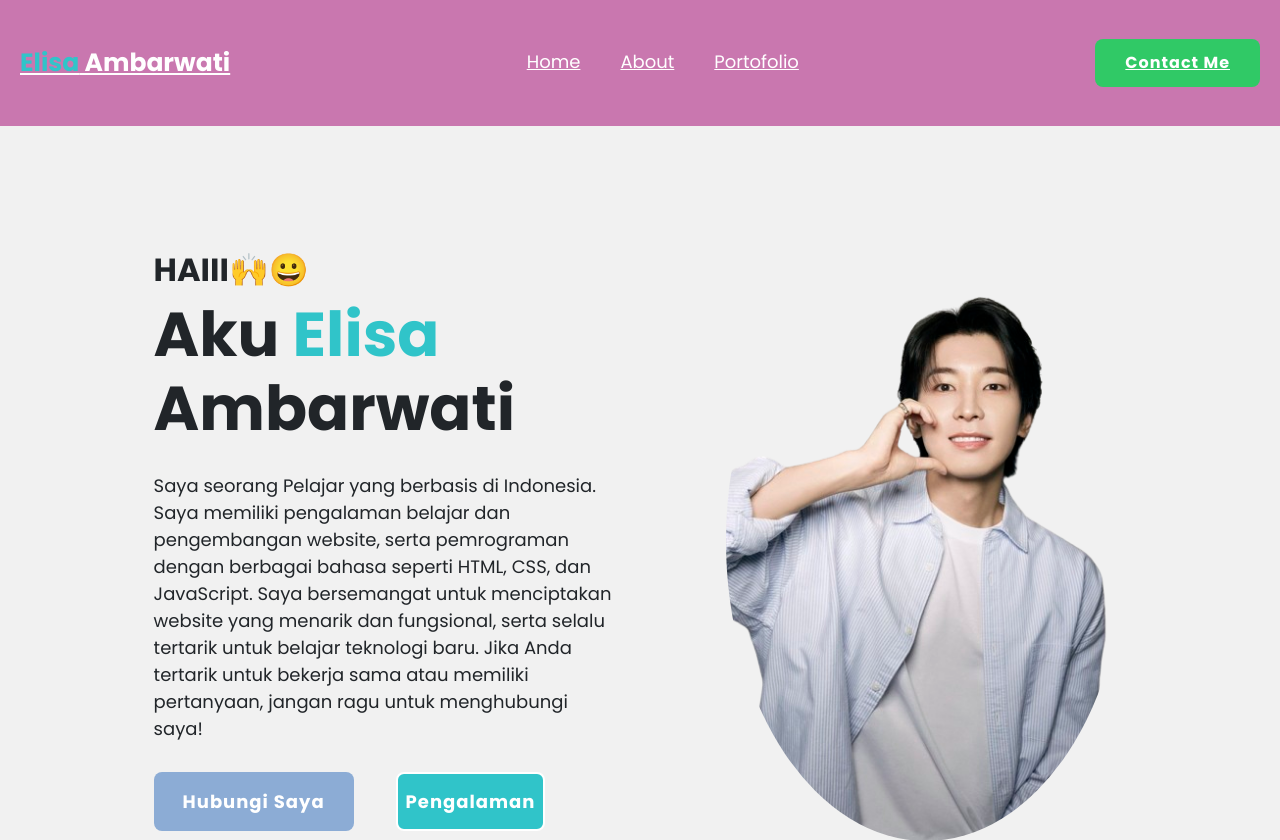
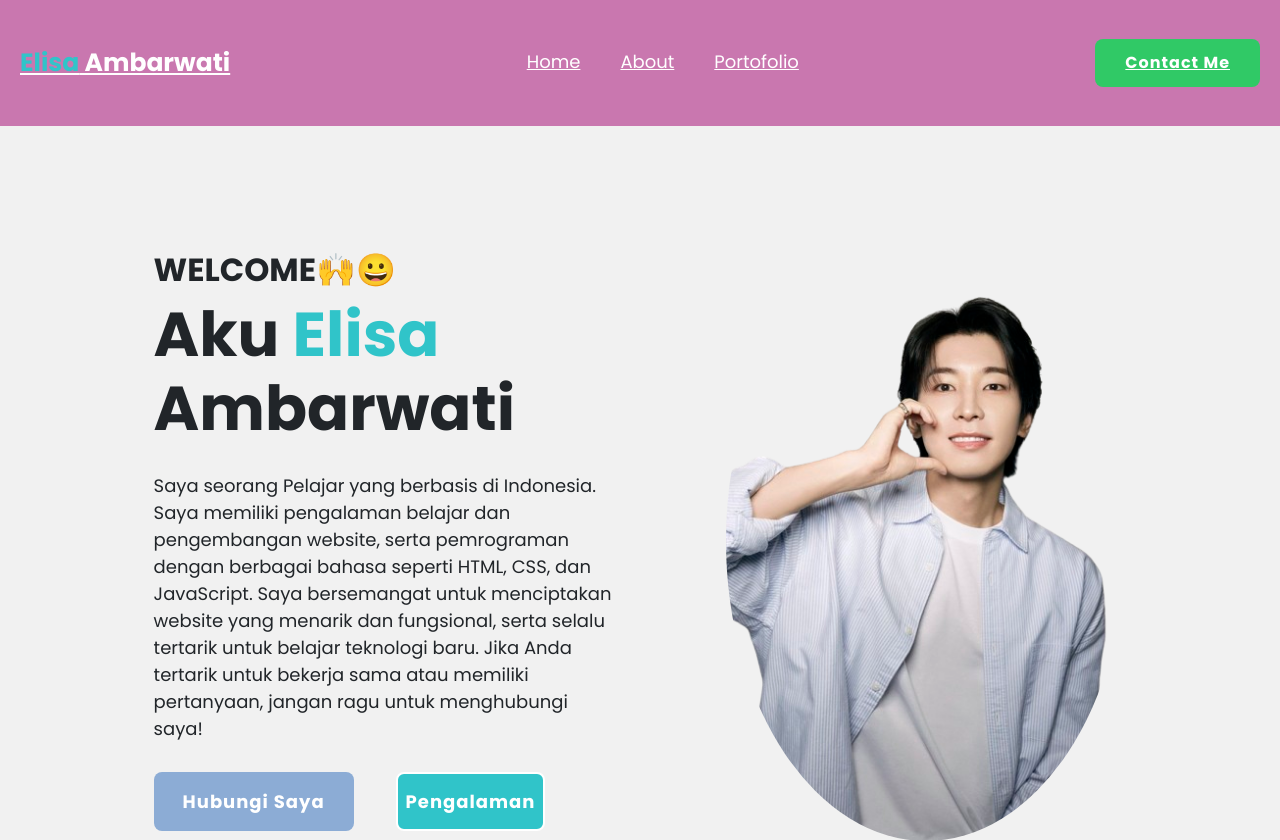
Before and after one commit to dinonara111/belajar-web, a plain HTML site: page index.html in a window 1280 px wide. Shown: the top 840 px of the page. Drawn offline with nearby package versions, Linux system fonts and the light colour scheme.

Commit message:
ganti welcome

```diff
--- a/index.html
+++ b/index.html
@@ -23,7 +23,7 @@
 
     <section class="home" >
         <div class="home-content">
-            <h2>HAIII🙌😀</h2>
+            <h2>WELCOME🙌😀</h2>
             <h1> Aku <span>Elisa <br></span> Ambarwati </h1>
             <p>
                  Saya seorang Pelajar yang berbasis di Indonesia. Saya memiliki pengalaman belajar dan pengembangan website, serta pemrograman dengan berbagai bahasa seperti HTML, CSS, dan JavaScript. Saya bersemangat untuk menciptakan website yang menarik dan fungsional, serta selalu tertarik untuk belajar teknologi baru. Jika Anda tertarik untuk bekerja sama atau memiliki pertanyaan, jangan ragu untuk menghubungi saya!</p>
```
